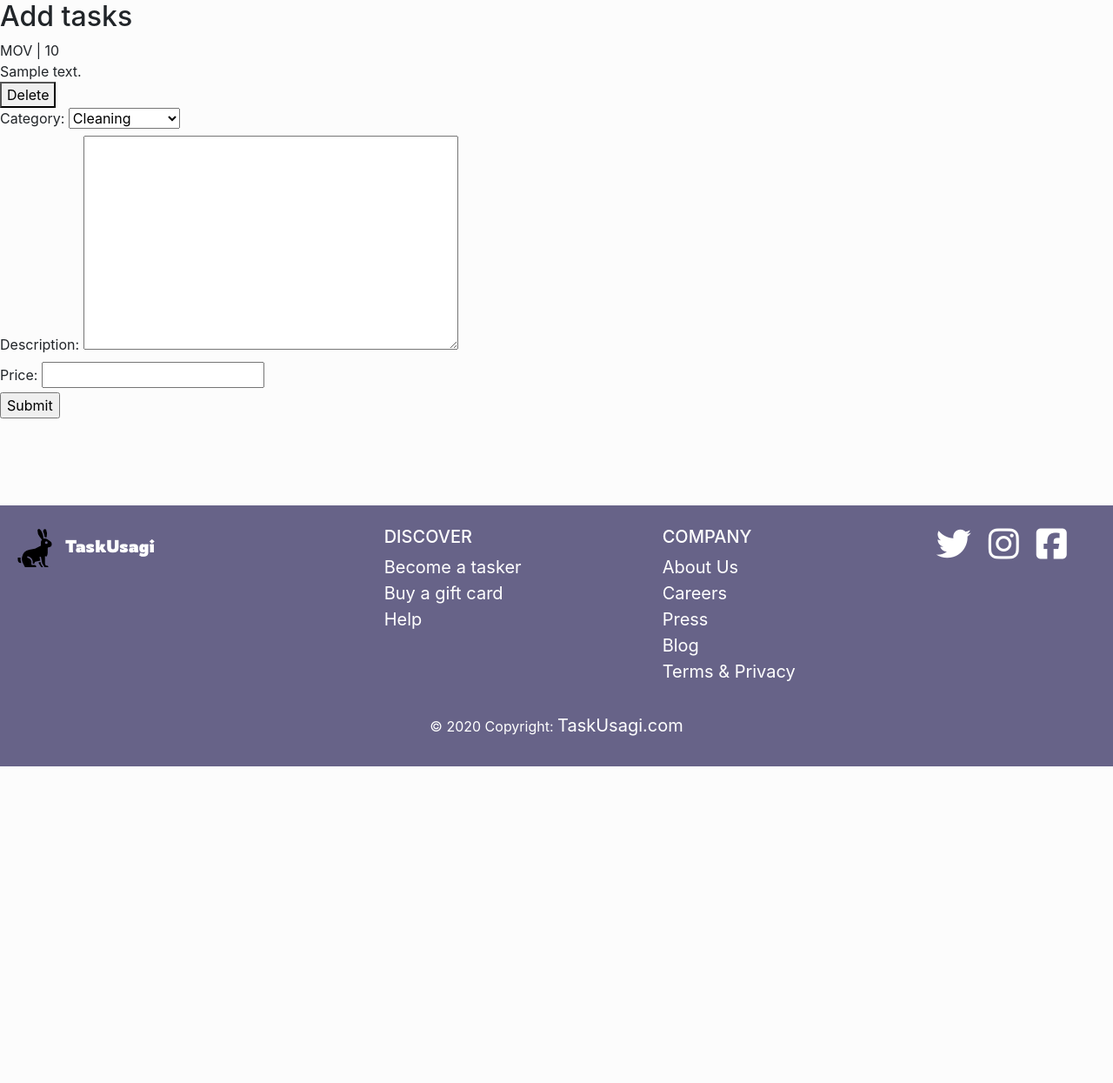
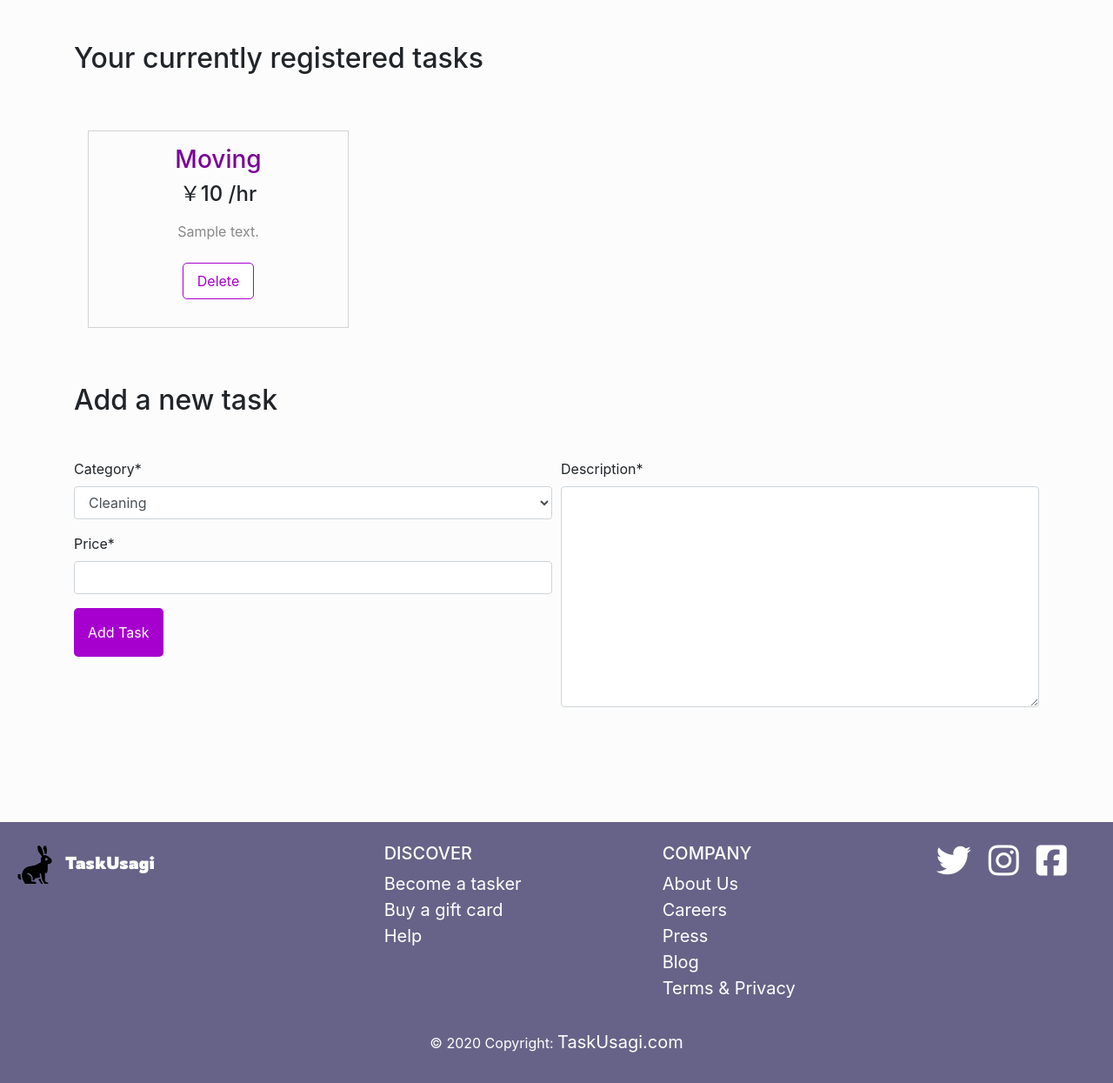
Before and after one commit to j-scu486/taskusagi, a Django app: page /accounts/tasker_tasks/ in a window 1280 px wide. Shown: the part 66-1311 px from the top of the page at 87% size. Before the commit the page ends 947 px from the top, so only its background shows below. Run offline with Django 3.2, Linux system fonts and the light colour scheme; a user stored in the database is signed in; tables that the repository leaves empty hold one stand-in row (values such as "Sample post"); some libraries are stand-ins or nearby versions.

Commit message:
tasker tasks page

```diff
--- a/static/taskusagi/style.css
+++ b/static/taskusagi/style.css
@@ -387,6 +387,32 @@ ul {
     text-align: center;
 }
 
+/* TAKSS */
+
+#tasks .task-card-wrapper {
+    display: flex;
+    flex-wrap: wrap;
+}
+
+#tasks .task-card {
+    display: flex;
+    flex-direction: column;
+    justify-content: space-between;
+    align-items: center;
+    border: 1px solid var(--card-outline);
+    padding: 1rem;
+    margin: 1rem;
+    width: 300px;
+}
+
+#tasks .task-card p {
+    color: rgb(136, 136, 136);
+}
+
+#tasks .task-card h3 {
+    color: var(--main-text-hover)
+}
+
 
 /* FOOTER */
 
--- a/templates/users/tasks.html
+++ b/templates/users/tasks.html
@@ -1,26 +1,42 @@
 {% extends 'base.html' %}
-
+{% load crispy_forms_tags %}
 {% block content %}
 
-<h2>Add tasks</h2>
-<div>
+<section id="tasks">
+    <div class="container">
+        <h2 class="my-5">Your currently registered tasks</h2>
+        <div class="task-card-wrapper">
             {% for task in tasks %}
-        <div>
-            <p>{{ task.category }} | {{ task.price}}</p>
-            <p>{{ task.description }}</p>
+            <div class="task-card">
+                <h3>{{ task.get_category_display }}</h3>
+                <h4>￥{{ task.price }} /hr</h4>
+                <p class="my-2">{{ task.description }}</p>
                 <form action="{% url 'user:task-delete' task.id %}" method="POST">
                     {% csrf_token %}
-                <button type="submit">Delete</button>
+                    <button class="btn-custom-1 my-3" type="submit">Delete</button>
                 </form>
-
             </div>
         {% endfor %}
+        </div>
 
-    <form method="POST">
+        <div class="my-5">
+            <h2>Add a new task</h2>
+            <form method="POST" class="mt-5">
                 {% csrf_token %}
-        {{ form.as_p }}
-        <input type="submit" value="Submit">
+                <div class="form-row">
+                    <div class="form-group col-md-6">
+                        {{ form.category|as_crispy_field }}
+                        {{ form.price|as_crispy_field }}
+                        <input class="btn-custom-2" type="submit" value="Add Task">
+                    </div>
+                    <div class="form-group col-md-6">
+                        {{ form.description|as_crispy_field }}
+                    </div>
+                </div>
+
             </form>
+        </div>
+    </div>
+</section>
 
-</div>
 {% endblock %}
```
Also changed, not shown: templates/users/profile_edit.html (line endings or trailing spaces). Lines whose indentation alone changed are shown as unchanged.
